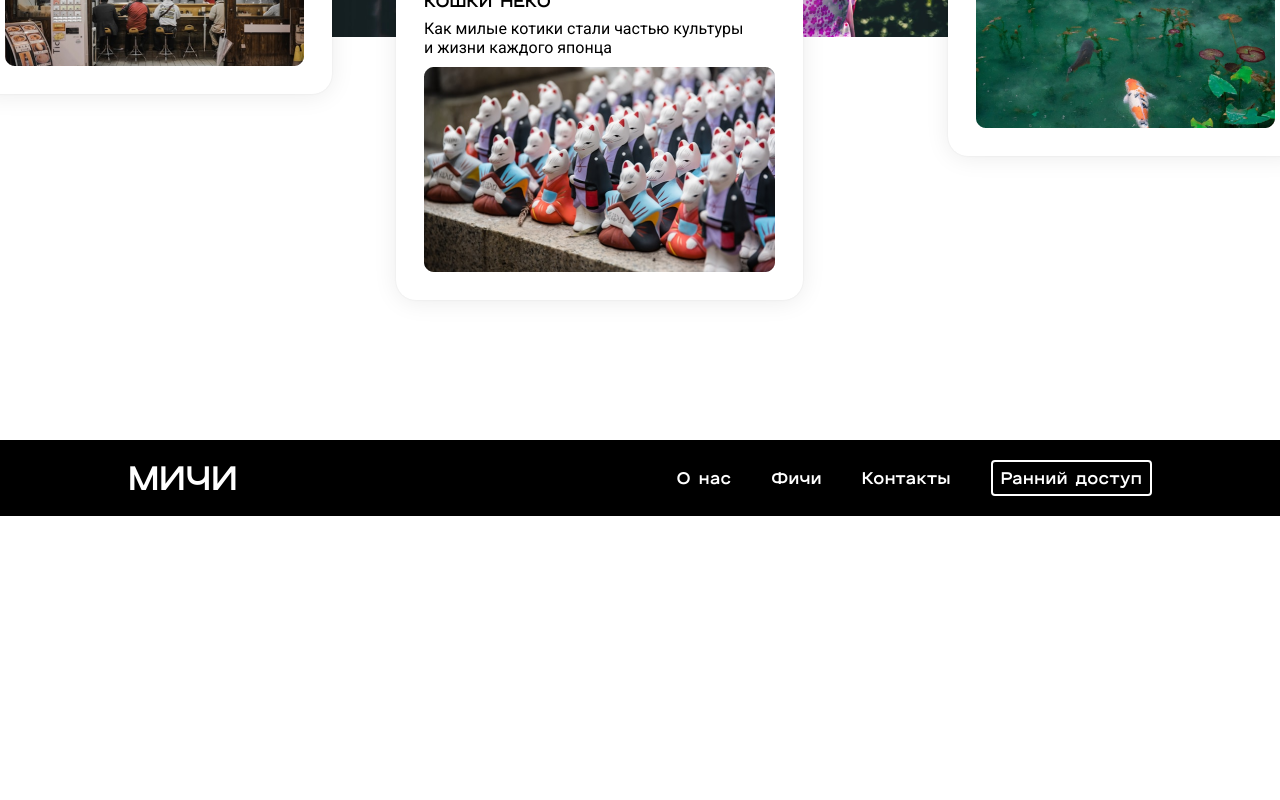
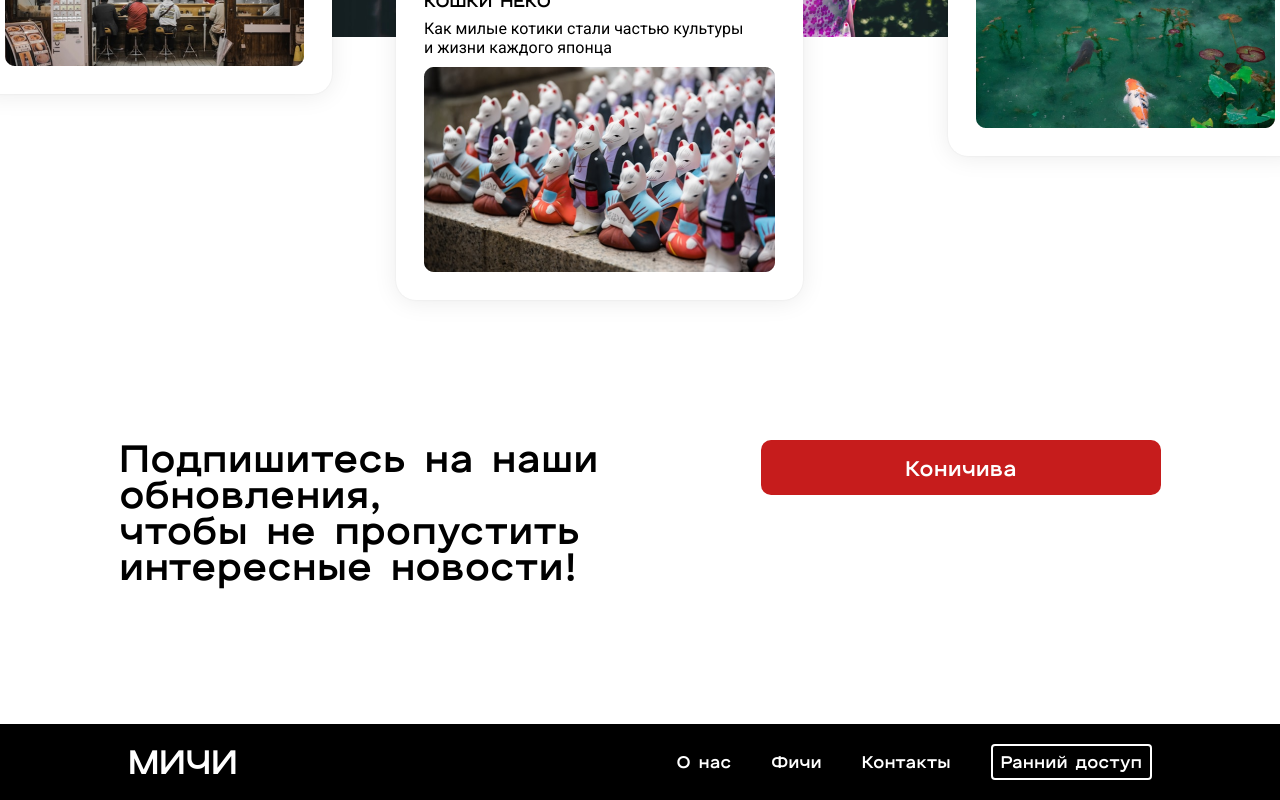
Before and after one commit to Annezi/prod-3c, a React (Create React App) app: page /#/ in a window 1280 px wide. Shown: the part 3454-4254 px from the top of the page. Before the commit the page ends 3970 px from the top, so only its background shows below. Built offline with nearby package versions, Linux system fonts and the light colour scheme.

Commit message:
Subscrib

```diff
--- /dev/null
+++ b/src/components/Landing/Lan_Subscribtion/Subscrib.css
@@ -0,0 +1,13 @@
+.subscribtion-container {
+	display: flex;
+	flex-direction: row;
+}
+
+.sub-info-left {
+	width: 482px;
+	margin-right: 160px;
+}
+
+.sub-info-right {
+
+}
--- /dev/null
+++ b/src/components/Landing/Lan_Subscribtion/Subscrib.jsx
@@ -0,0 +1,16 @@
+import './Subscrib.css'
+import Button from "../../UI/Button"
+
+export default function Subscrib() {
+	return (
+		<div className="subscribtion-container">
+			<div className="sub-info-left text-title-m">
+				Подпишитесь на наши обновления, чтобы не пропустить интересные новости!
+			</div>
+			<div className="sub-info-right">
+
+				<Button />
+			</div>
+		</div>
+	)
+}
--- /dev/null
+++ b/src/components/UI/Button.css
@@ -0,0 +1,21 @@
+.subscribe-button {
+    width: 400px;
+    height: 55px;
+    background-color: var(--red-color);
+    border-radius: 10px;
+    border: none;
+    color: white;
+    font-size: 16px;
+    cursor: pointer;
+}
+
+.subscribe-button:hover {
+    background-color: darkred;
+}
+
+
+.subscribe-button.subscribed {
+    background-color: white;
+    border: 2px solid var(--red-color);
+    color: var(--red-color);
+}
--- /dev/null
+++ b/src/components/UI/Button.jsx
@@ -0,0 +1,21 @@
+import { useState } from 'react';
+import './Button.css'
+
+export default function SubscribeButton() {
+    const [isSubscribed, setIsSubscribed] = useState(false);
+
+    const handleClick = () => {
+        setIsSubscribed(!isSubscribed);
+    };
+
+    return (
+        <button
+            className={`subscribe-button ${isSubscribed ? 'subscribed' : ''}`}
+            onClick={handleClick}
+        >
+            <div className='text-subtitle-s'>
+				{isSubscribed ? 'Аригато!' : 'Коничива'}
+			</div>
+        </button>
+    );
+}
--- a/src/pages/Index.jsx
+++ b/src/pages/Index.jsx
@@ -2,6 +2,7 @@ import Info from "../components/Landing/Lan_Info/Info";
 import About from "../components/Landing/Lan_About/About";
 import Sections from "../components/Landing/Lan_Category/Category";
 import Posts from "../components/Landing/Lan_Posts/Posts";
+import Subscrib from "../components/Landing/Lan_Subscribtion/Subscrib";
 import Navigation from "../components/Navigation/Navbar";
 import './Index.css'
 
@@ -12,6 +13,7 @@ export default function Index() {
 			<About />
 			<Sections />
 			<Posts />
+			<Subscrib />
 			<Navigation />
 		</div>
 	);
```
